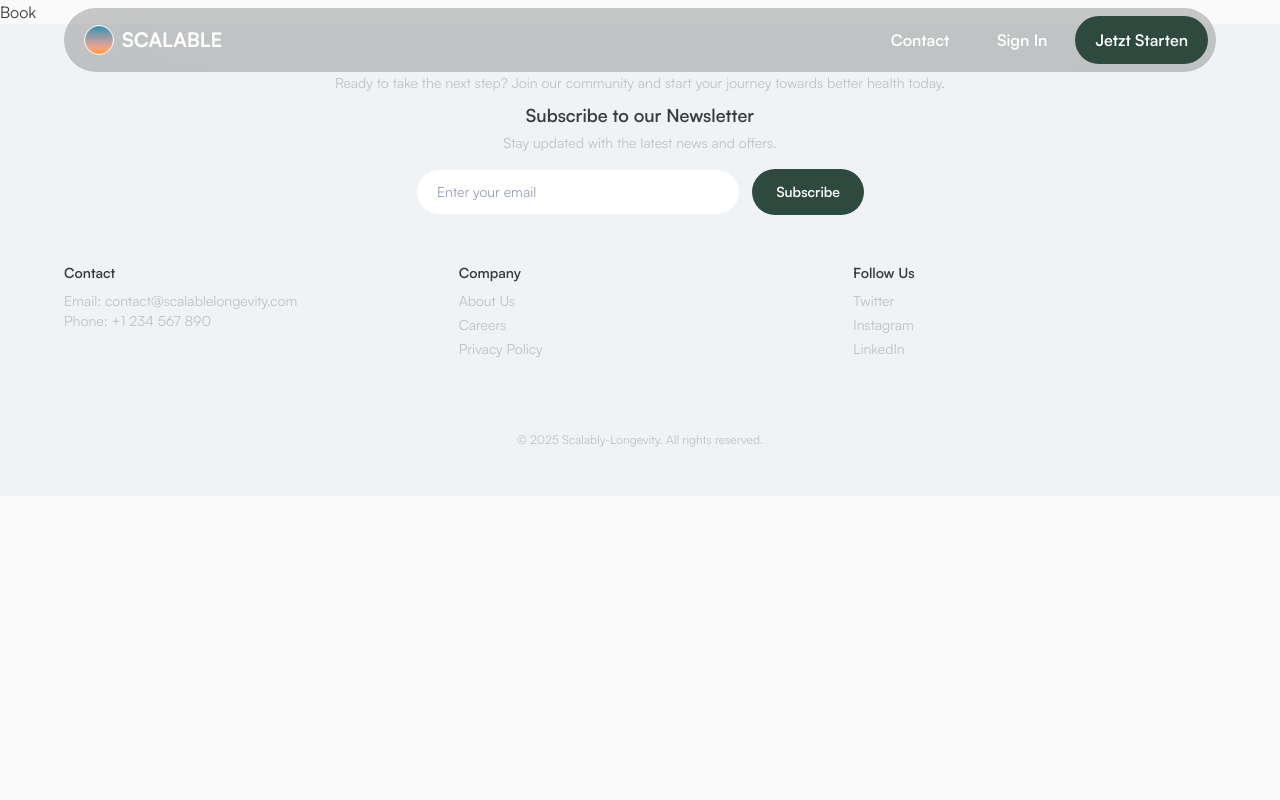
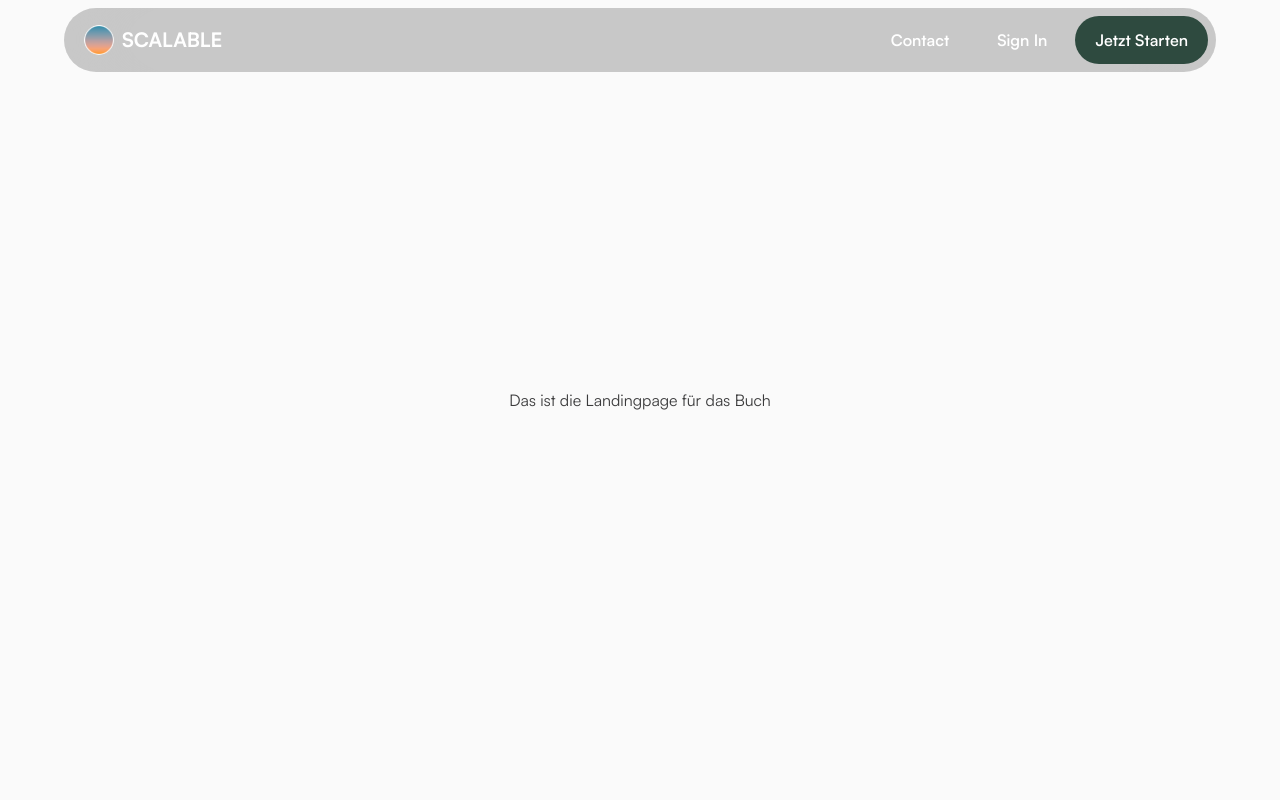
Before and after one commit to arthurtomasi23/scalable-longevity-v2, a Next.js app in the folder website/: page /book in a window 1280 px wide. Shown: the top 800 px of the page. Built offline with nearby package versions, Linux system fonts and the light colour scheme.

Commit message:
landingpage buch angefangen

```diff
--- a/website/src/app/book/page.tsx
+++ b/website/src/app/book/page.tsx
@@ -1,5 +1,9 @@
 import React from "react";
 
 export default function Book() {
-  return <div>Book</div>;
+  return (
+    <div className="min-h-screen bg-background flex flex-col justify-center items-center">
+      Das ist die Landingpage für das Buch
+    </div>
+  );
 }
```
